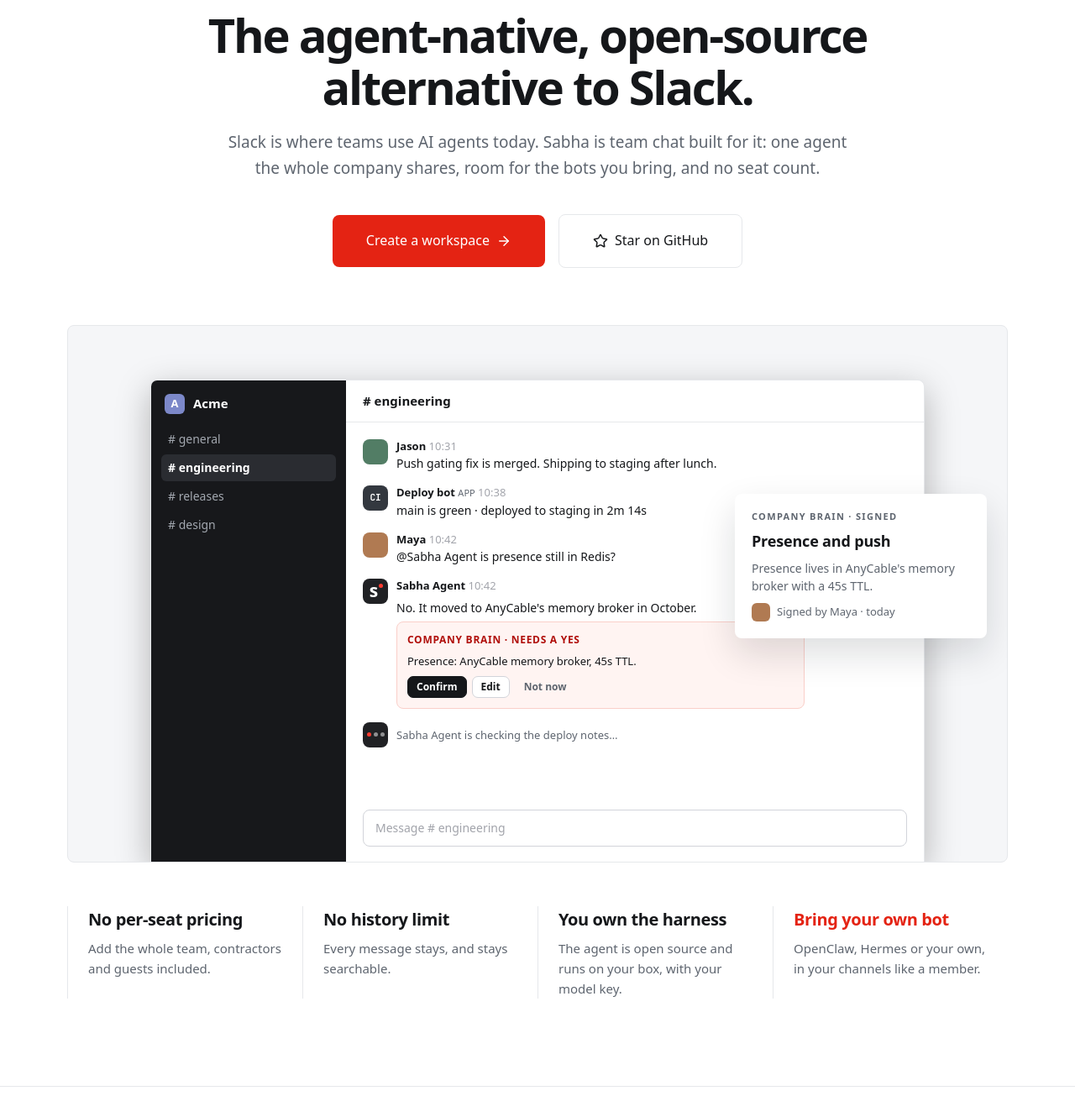
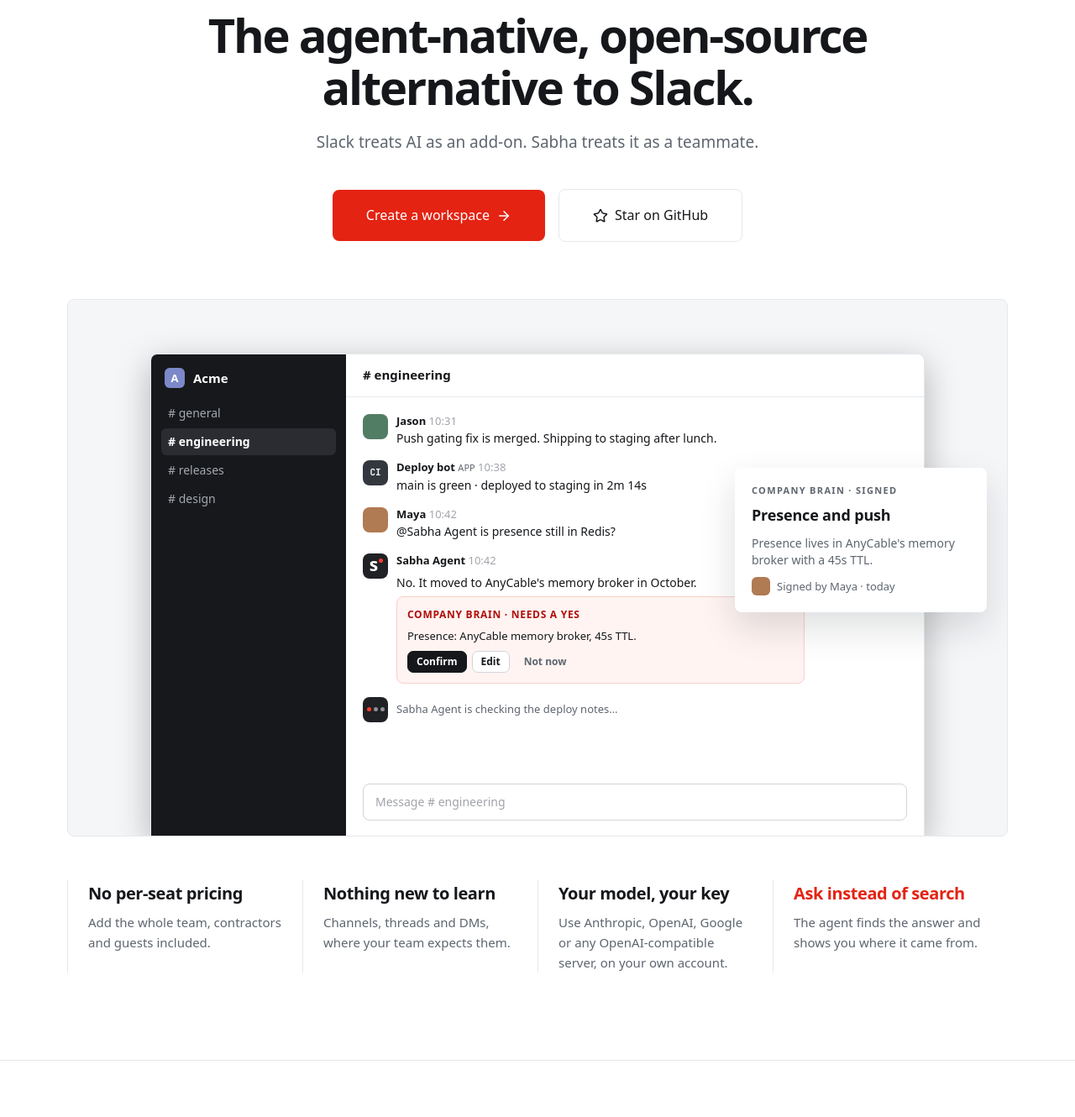
Before and after one commit to sabha-co/website, an Astro site in the folder apps/marketing/: page / in a window 1280 px wide. Shown: the part 250-1580 px from the top of the page at 84% size. Built offline with nearby package versions, Linux system fonts and the light colour scheme; Astro itself is replaced by a stand-in of ours.

Commit message:
Say what the home page's hero and wiki section mean to a user
The hero's second line now answers what "agent-native" means in one
breath: Slack treats AI as an add-on, Sabha treats it as a teammate.

The strip under it says what a team gets: nothing new to learn, any
model provider on your own key, and asking instead of searching, beside
no per-seat pricing.

The company brain section names the wiki, the thing people open and
fix, and says how pages get there: the agent drafts, a person confirms.

```diff
--- a/apps/marketing/src/pages/index.astro
+++ b/apps/marketing/src/pages/index.astro
@@ -28,9 +28,9 @@ const softwareApplication = {
 
 const reasons = [
   { title: "No per-seat pricing", body: "Add the whole team, contractors and guests included." },
-  { title: "No history limit", body: "Every message stays, and stays searchable." },
-  { title: "You own the harness", body: "The agent is open source and runs on your box, with your model key." },
-  { title: "Bring your own bot", body: "OpenClaw, Hermes or your own, in your channels like a member." },
+  { title: "Nothing new to learn", body: "Channels, threads and DMs, where your team expects them." },
+  { title: "Your model, your key", body: "Use Anthropic, OpenAI, Google or any OpenAI-compatible server, on your own account." },
+  { title: "Ask instead of search", body: "The agent finds the answer and shows you where it came from." },
 ];
 
 const teams = [
@@ -52,7 +52,7 @@ const connections = ["GitHub", "Linear", "Jira", "Notion", "Sentry"];
       <span class="landing-hero-badge"><span class="home-hero-badge-new">New</span> Built for teams that work with AI agents</span>
       <div class="landing-hero-text">
         <h1>The agent-native, <span class="home-nowrap">open-source</span> alternative to Slack.</h1>
-        <p class="landing-hero-sub">Slack is where teams use AI agents today. Sabha is team chat built for it: one agent the whole company shares, room for the bots you bring, and no seat count.</p>
+        <p class="landing-hero-sub">Slack treats AI as an add-on. Sabha treats it as a teammate.</p>
       </div>
       <div class="landing-cta-row">
         <a href={SIGN_UP_PATH} class="landing-btn-primary">
@@ -199,12 +199,12 @@ const connections = ["GitHub", "Linear", "Jira", "Notion", "Sentry"];
       </div>
       <div class="home-row-text">
         <span class="landing-label">COMPANY BRAIN</span>
-        <h2>Your team keeps the company brain.</h2>
+        <h2>The company brain, written as a wiki by your team.</h2>
         <ul class="home-points">
           <li>Anyone can write a page or fix one</li>
-          <li>The agent answers from them</li>
-          <li>Every edit carries the name of who made it</li>
-          <li>Fix a page once, and it's right for everyone</li>
+          <li>The agent drafts, a person confirms</li>
+          <li>Every edit has a name and a history</li>
+          <li>Fix it once, and it's right for everyone</li>
         </ul>
       </div>
     </div>
```
